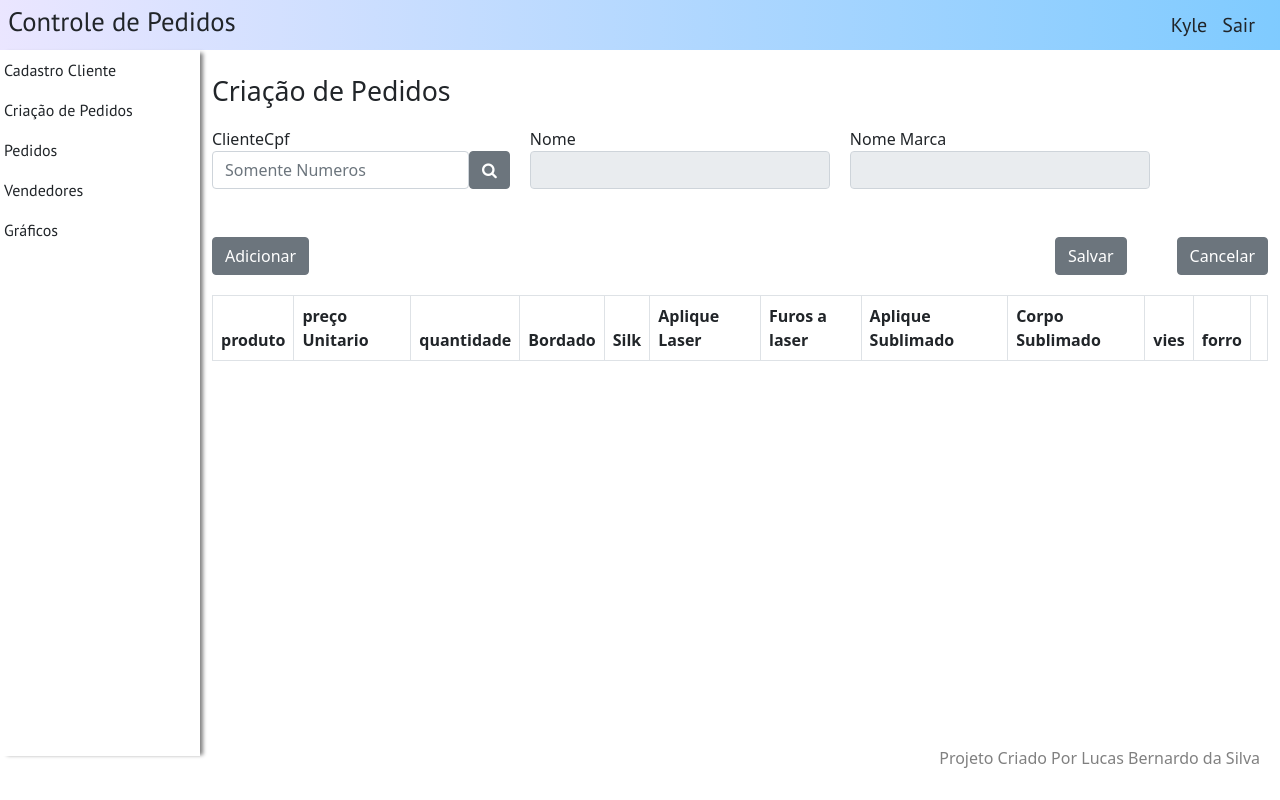
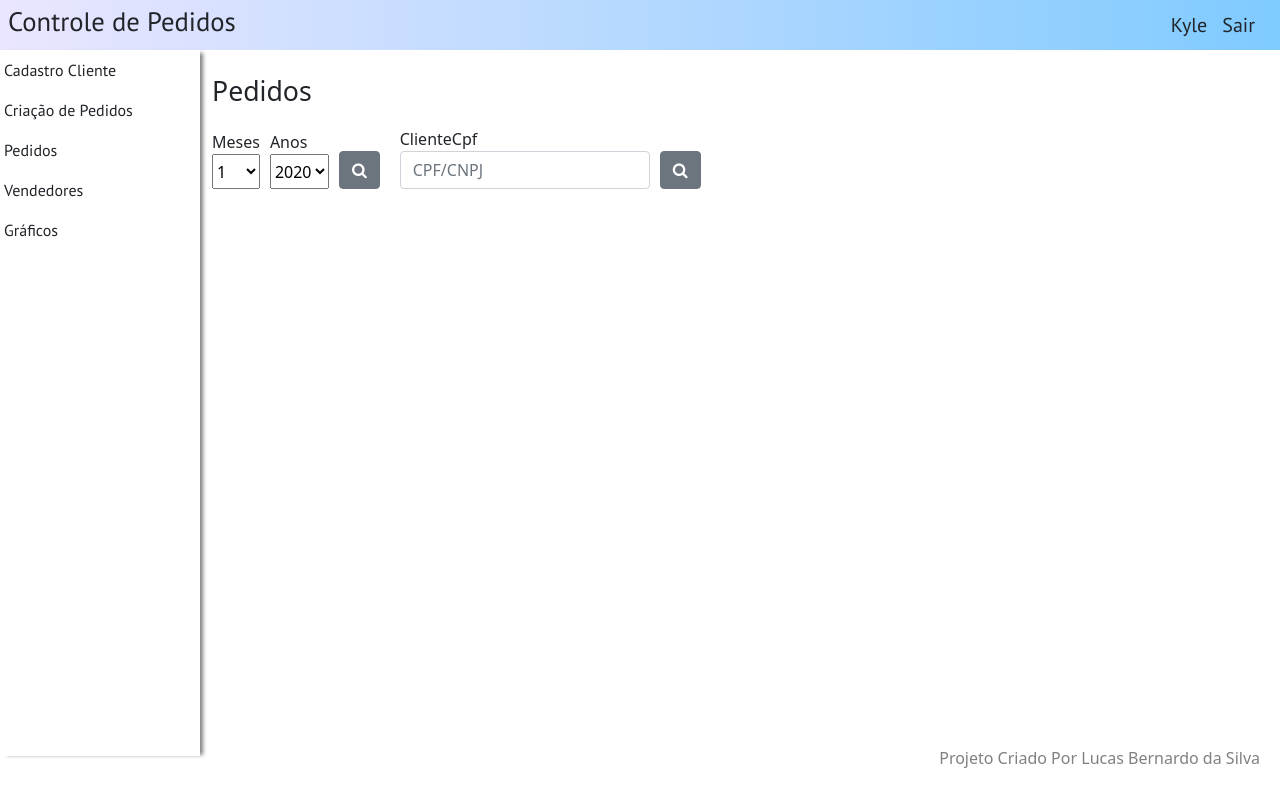
Before and after one commit to bernoudes/confeccao, a Vue app in the folder frontend/: page /#/ShowOrders in a window 1280 px wide. Before the commit this address led to /#/createOrders. Built offline with nearby package versions, Linux system fonts and the light colour scheme.

Commit message:
Foi terminado a configuração visual de showOrders, e criado os componentes para tabela

```diff
--- a/frontend/src/components/container/ShowOrders.vue
+++ b/frontend/src/components/container/ShowOrders.vue
@@ -1,41 +1,54 @@
 <template>
     <div class="showOrders">
-        <b-form>
+        <h1>Pedidos</h1>
+        <b-form class="b_form">
+            <div class="gr_searchByDate">
+                <div class="selectForm">
+                    <label>Meses</label>
                     <b-form-select
                         id="form_month"
                         ref="form_month"
+                        class="b_form_select"
                         :options="monthTemplate"
                         :value="1">
                     </b-form-select>
-
+                </div>
+                <div class="selectForm">
+                    <label>Anos</label>
                     <b-form-select
                         id='form_year'
                         ref="form_year"
+                        class="b_form_select"
                         :options="yearTemplate"
                         :value="yearTemplate[0]">
                     </b-form-select>
-
-            <b-button class="fa fa-search" @click="searchByData"></b-button>
-
+                </div>
+                <b-button class="fa fa-search " @click="searchByData"></b-button>
+            </div>
             <div class="gr_searchByCPF">
+                <label> ClienteCpf </label>
+                <div class='gr_searchByCPF_inter'>
                     <b-form-input
                         id='form_cpf'
                         ref="form_cpf"
                         placeholder="CPF/CNPJ"
                         require>
                     </b-form-input>
-
                     <b-button class="fa fa-search" @click="searchByCPF"></b-button>
                 </div>
+            </div>
+        </b-form>
 
-
-        </b-form>
+        <ShowOrdersTable/>
     </div>
 </template>
 
 <script>
+import ShowOrdersTable from './ShowOrdersTable'
+
 export default {
     name: 'showOrders',
+    components:{ ShowOrdersTable },
     data(){
         return{
             monthTemplate:[1,2,3,4,5,7,8,9,10,11,12],
@@ -66,8 +79,46 @@ export default {
 </script>
 
 <style>
-    .showOrders .gr_searchByCPF{
+    .showOrders h1{
+        font-size: 20pt;
+        margin-top: 25px;
+        margin-bottom: 20px;
+    }
+
+    .showOrders .b_form{
+        display: flex;
+        flex-wrap: wrap;
+        margin-bottom: 20px;
+    }
+
+    /*SELECT BOX CONFIG*/
+    .showOrders .selectForm{
+        display: flex;
+        flex-direction: column;
+        margin-right: 10px
+    }
+
+    .showOrders .b_form_select{
+        height: 35px;
+    }
+
+    /*SEARCH BY DATE*/
+    .showOrders .gr_searchByDate{
         display: flex;
         flex-direction: row;
+        align-items: flex-end;
+        margin-right: 20px;
     }
+
+    /*SEARCH BY CPF*/
+    .showOrders .gr_searchByCPF_inter{
+        display: flex;
+    }
+
+    .showOrders #form_cpf{
+        margin-right: 10px;
+        width: 250px;
+    }
+
+
 </style>
--- /dev/null
+++ b/frontend/src/components/container/ShowOrdersTable.vue
@@ -0,0 +1,24 @@
+<template>
+    <div class="showOrdersTable">
+        <b-table>
+
+        </b-table>
+    </div>
+</template>
+
+<script>
+
+export default {
+    name: 'showOrdersTable',
+    data(){
+        return{
+
+        }
+    }
+
+}
+</script>
+
+<style>
+
+</style>
```
Also changed, not shown: frontend/src/components/container/ShowOrderTableConfig.js (added, +43 -0 lines). Lines whose indentation alone changed are shown as unchanged.
